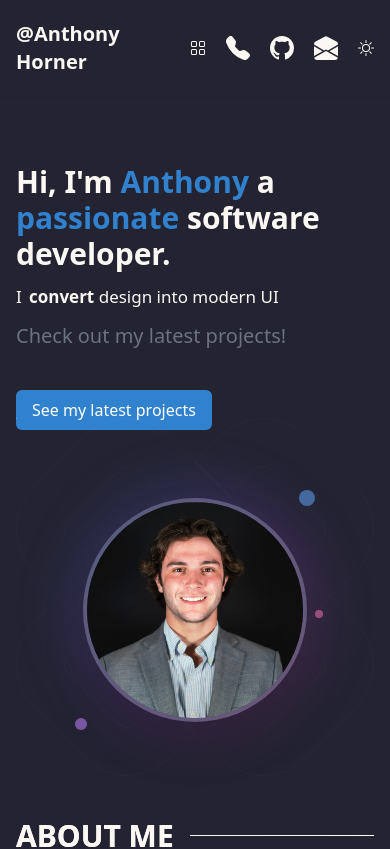
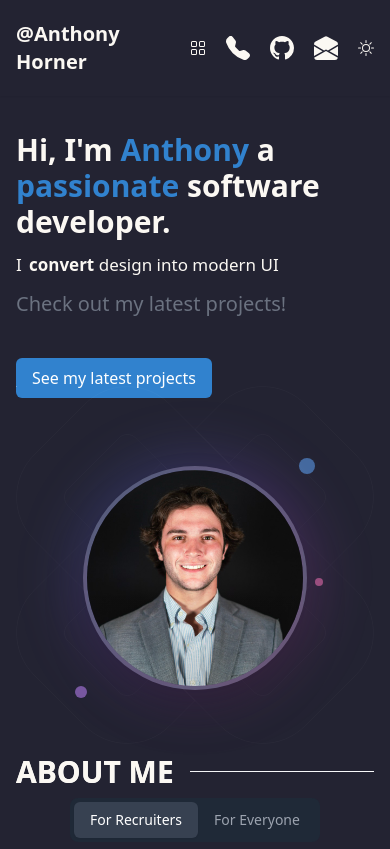
Before and after one commit to ahorner1117/ahorner1117.github.io, a Next.js app: page / in a window 390 px wide. Shown: the top 849 px of the page. Built offline with nearby package versions, Linux system fonts and the light colour scheme.

Commit message:
update animations on timeline

```diff
--- a/app/sections/about/TimeLine.jsx
+++ b/app/sections/about/TimeLine.jsx
@@ -80,7 +80,7 @@ export function TimeLine() {
 										: `${index === 0 ? "translateY(250px)" : `translateY(${200 / index}px)`}`,
 									opacity: isInView ? 1 : 0,
 									transition: `all 0.5s cubic-bezier(0.17, 0.55, 0.55, 1) ${
-										index === 0 ? 0.5 : 1.05 * index
+										index === 0 ? 0.1 : 0.1 + (index * 0.15)
 									}s`
 								}}
 							>
--- a/app/sections/introduction/index.jsx
+++ b/app/sections/introduction/index.jsx
@@ -46,7 +46,7 @@ export function WelcomeSection() {
 	return (
 		<LazyMotion features={domAnimation}>
 			<section id="intro" className="section" ref={introRef}>
-				<div className="grid grid-cols-1 md:grid-cols-[1fr_0.5fr] lg:grid-cols-[1fr_0.7fr] gap-4 items-center">
+				<div className=" grid grid-cols-1 md:grid-cols-[1fr_0.5fr] lg:grid-cols-[1fr_0.7fr] gap-4 items-center">
 					<div className="py-5 md:py-10">
 						<h1
 							tabIndex="0"
--- a/styles/components.css
+++ b/styles/components.css
@@ -2,7 +2,12 @@
 
 @layer components {
 	.section {
-		@apply py-12 md:py-16;
+		@apply pt-6 pb-12 md:py-16;
+	}
+	@media (max-width: 500px) {
+		.section {
+			@apply pt-4 pb-12;
+		}
 	}
 	.container-md {
 		@apply max-w-7xl mx-auto px-4;
```
